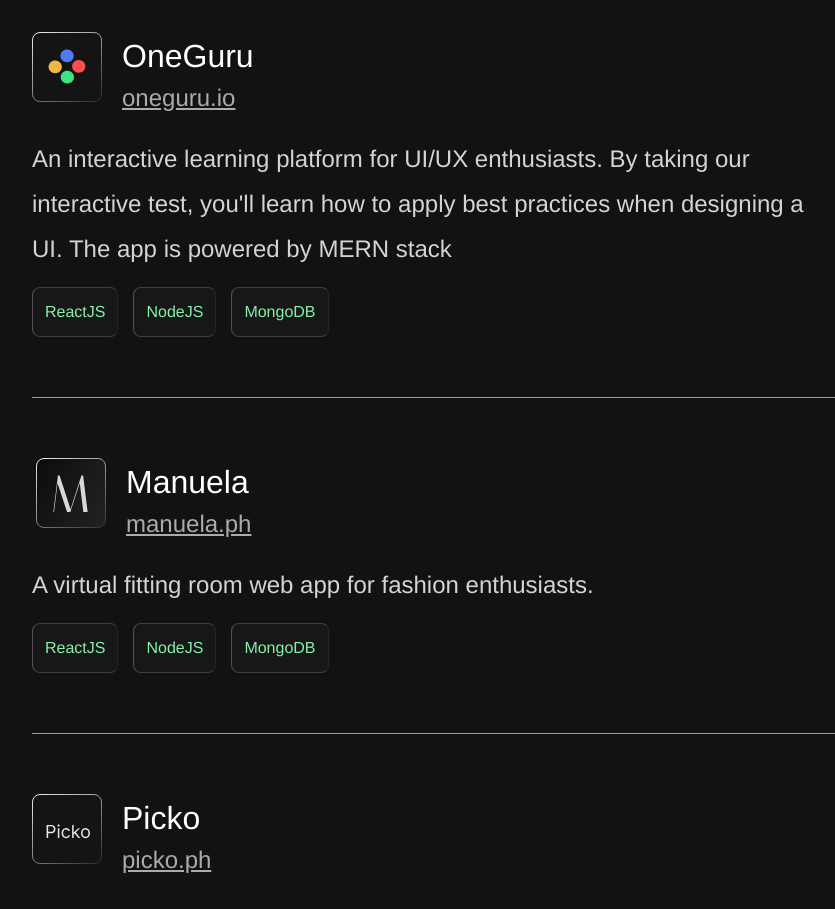
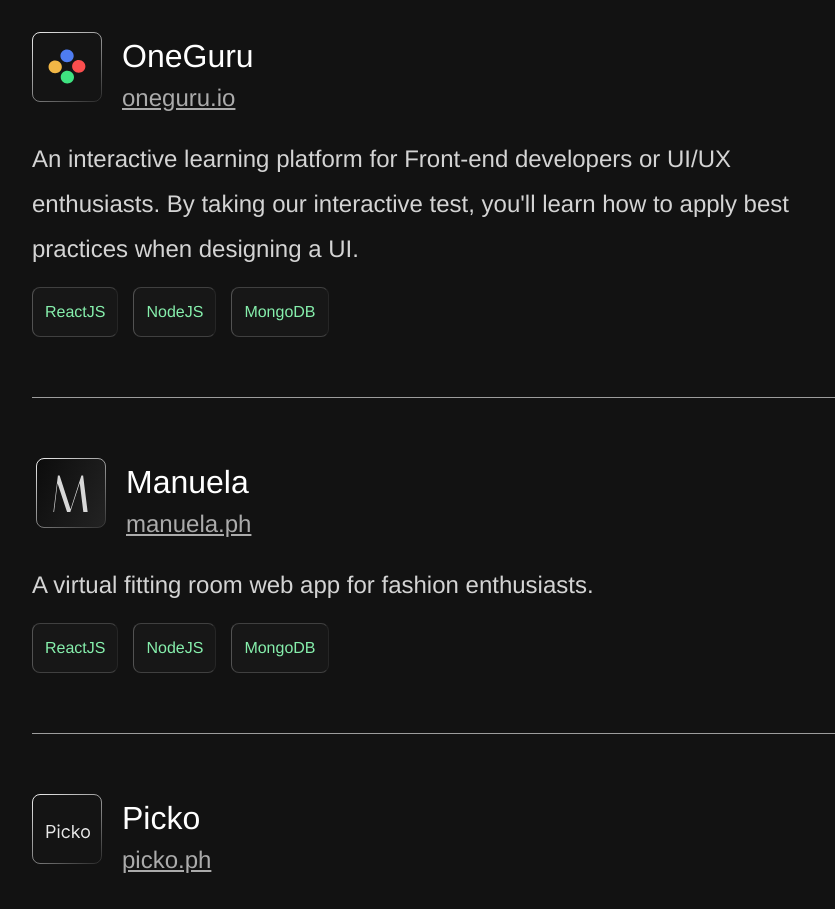
Before and after one commit to JacobDiazCruz/jacobcruz-portfolio, a Next.js app: page / in a window 1280 px wide. Shown: the part 820-1729 px from the top of the page, without its empty margins (108-943 px from the left). Built offline with nearby package versions, Linux system fonts and the light colour scheme.

Commit message:
portfolio

```diff
--- a/src/components/FeaturedWorks.tsx
+++ b/src/components/FeaturedWorks.tsx
@@ -16,7 +16,7 @@ export default function FeaturedWorks() {
       icon: <OneguruIcon />,
       title: "OneGuru",
       link: "oneguru.io",
-      description: "An interactive learning platform for UI/UX enthusiasts. By taking our interactive test, you'll learn how to apply best practices when designing a UI. The app is powered by MERN stack",
+      description: "An interactive learning platform for Front-end developers or UI/UX enthusiasts. By taking our interactive test, you'll learn how to apply best practices when designing a UI.",
       technologies: [
         "ReactJS", "NodeJS", "MongoDB"
       ]
```
